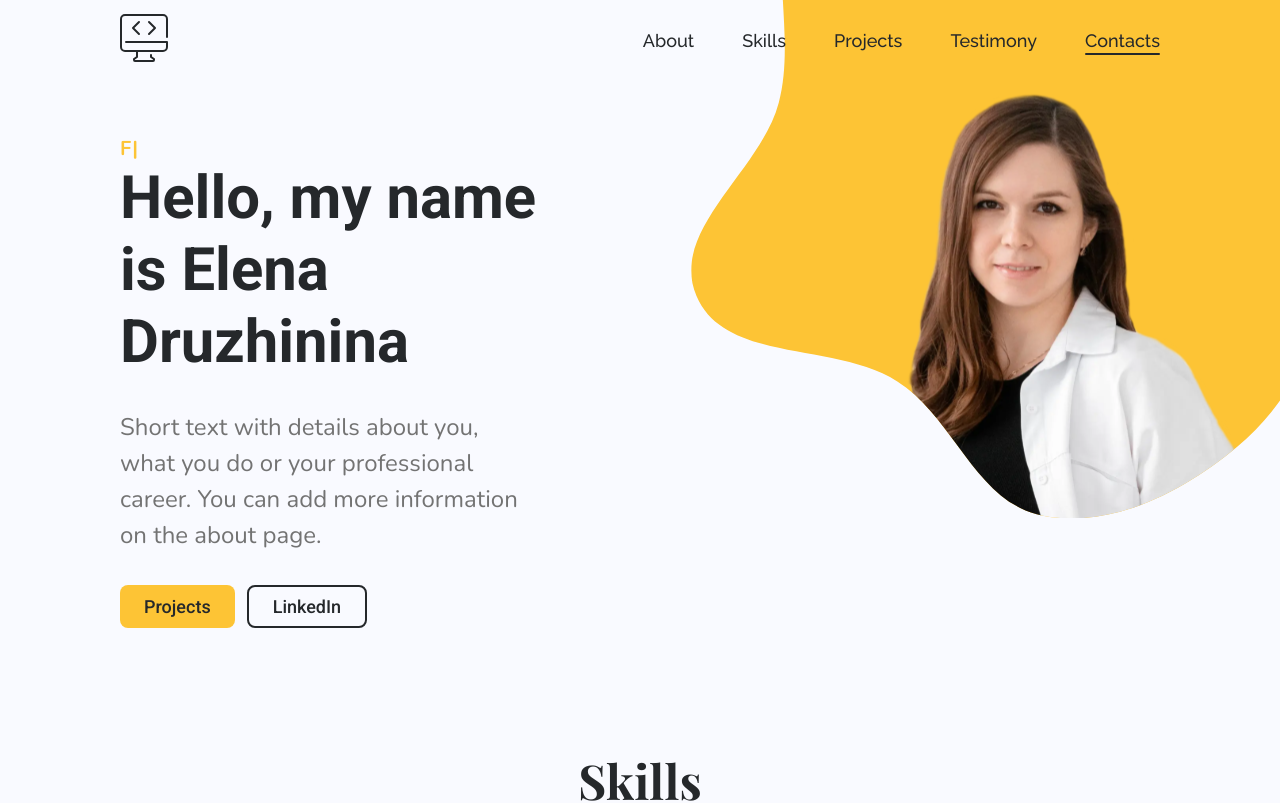
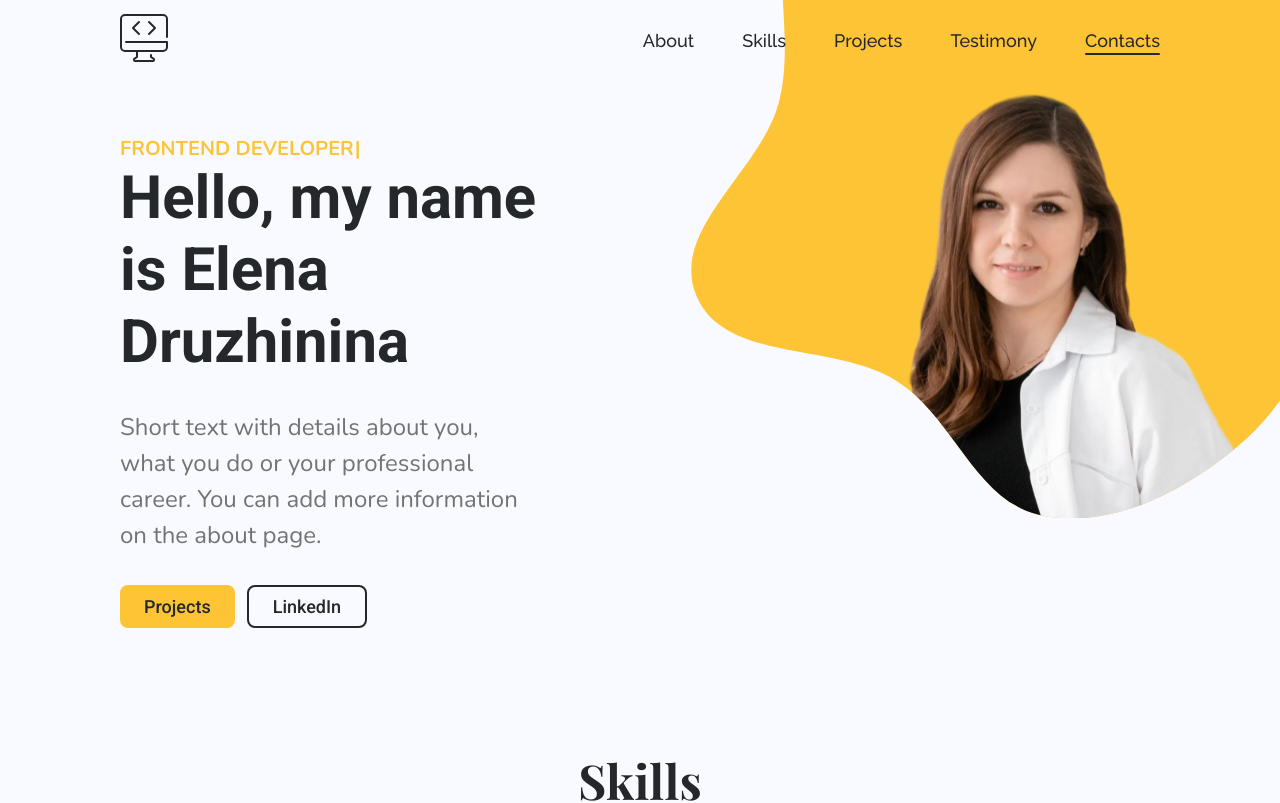
Before and after one commit to DruzhininaElena/my-portfolio, a React (Vite) app: page / in a window 1280 px wide. Shown: the top 803 px of the page. Built offline with nearby package versions, Linux system fonts and the light colour scheme.

Commit message:
changed speed of typewriter-effect

```diff
--- a/src/layout/sections/main/Main.tsx
+++ b/src/layout/sections/main/Main.tsx
@@ -15,6 +15,7 @@ export const Main: React.FC = () => {
                             strings: ['Frontend Developer'],
                             autoStart: true,
                             loop: true,
+                            delay: 75,
                         }}
                     />
                 </S.Title>
```
